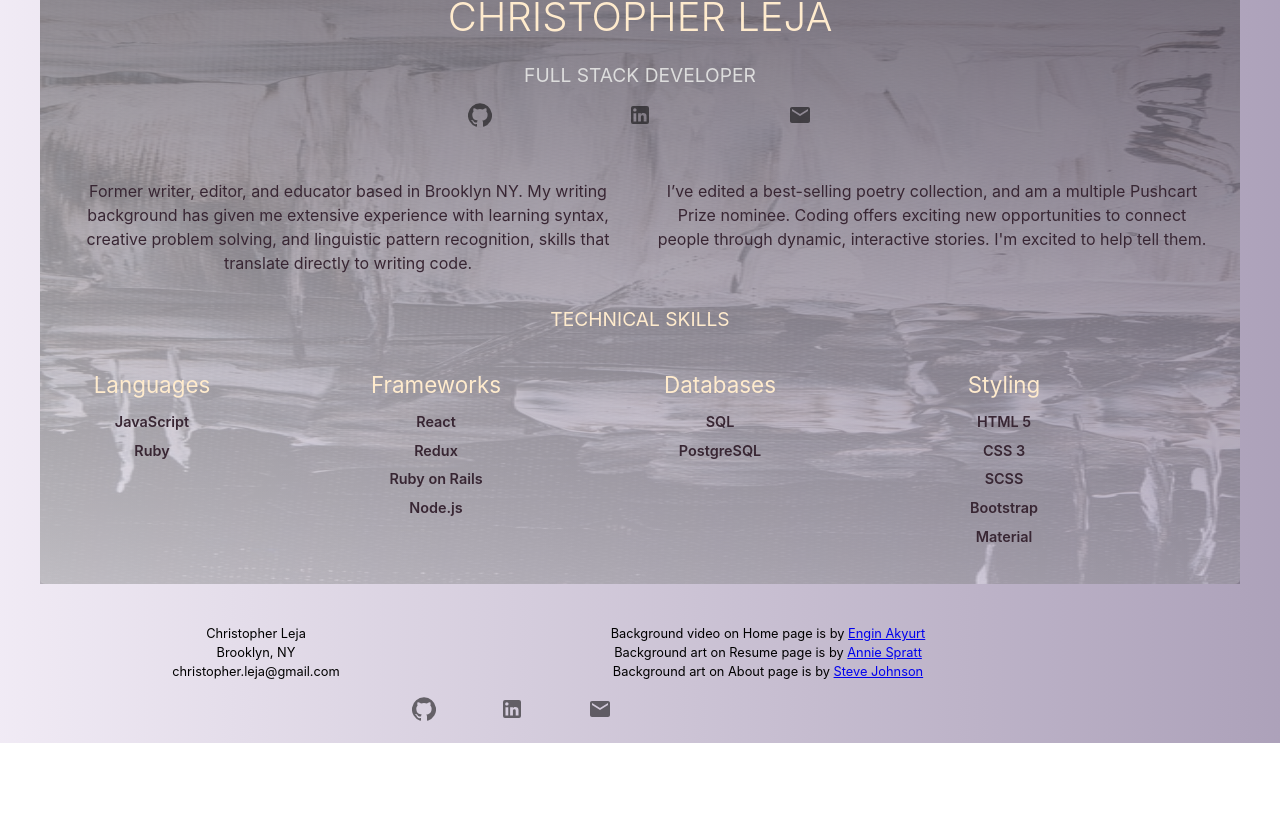
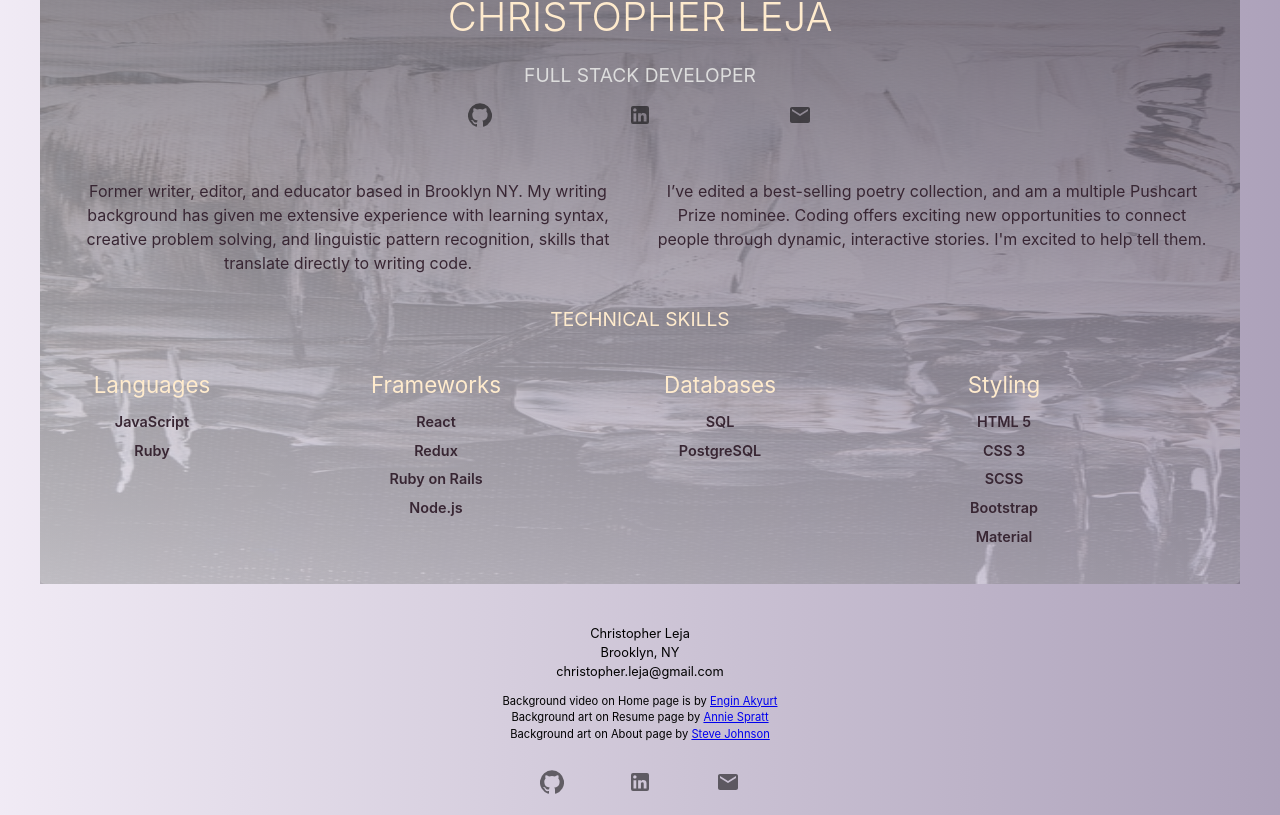
Before and after one commit to christopherleja/portfolio, a React (Create React App) app: page / in a window 1280 px wide. Shown: the part 3651-4466 px from the top of the page. Before the commit the page ends 4394 px from the top, so only its background shows below. Built offline with nearby package versions, Linux system fonts and the light colour scheme.

Commit message:
minor layout tweaks, copy edits to resume

```diff
--- a/src/components/Footer.js
+++ b/src/components/Footer.js
@@ -11,8 +11,8 @@ const Footer = () => {
         </div>
         <div className="footer__credit">
           <p> Background video on Home page is by <a className="footer__credit-link" href="https://www.pexels.com/@enginakyurt?utm_content=attributionCopyText&utm_medium=referral&utm_source=pexels" target="_blank" rel="noopener noreferrer">Engin Akyurt</a></p>
-          <p> Background art on Resume page is by <a className="footer__credit-link" href="https://unsplash.com/@anniespratt?utm_source=unsplash&utm_medium=referral&utm_content=creditCopyText" target="_blank" rel="noopener noreferrer">Annie Spratt</a></p>
-          <p> Background art on About page is by <a className="footer__credit-link" href="https://unsplash.com/@steve_j?utm_source=unsplash&utm_medium=referral&utm_content=creditCopyText" target="_blank" rel="noopener noreferrer">Steve Johnson</a></p>
+          <p> Background art on Resume page by <a className="footer__credit-link" href="https://unsplash.com/@anniespratt?utm_source=unsplash&utm_medium=referral&utm_content=creditCopyText" target="_blank" rel="noopener noreferrer">Annie Spratt</a></p>
+          <p> Background art on About page by <a className="footer__credit-link" href="https://unsplash.com/@steve_j?utm_source=unsplash&utm_medium=referral&utm_content=creditCopyText" target="_blank" rel="noopener noreferrer">Steve Johnson</a></p>
         </div>
         <div className="footer__links">
           <Subheading />
--- a/src/components/Resume.js
+++ b/src/components/Resume.js
@@ -2,7 +2,7 @@ import React from 'react'
 import { makeStyles } from '@material-ui/core/styles'
 import { Typography, Box } from '@material-ui/core'
 import abstract from "../sass/img/abstract-medium.jpg";
-import resume from "../sass/img/Resume_Christopher_Leja.pdf";
+import resume from "../sass/img/resume_christopher_leja.pdf";
 
 const styles = makeStyles(theme => ({
   mainContainer: {
--- a/src/sass/components/_footer.scss
+++ b/src/sass/components/_footer.scss
@@ -1,8 +1,9 @@
 .footer {
   display: grid;
-  grid-template-columns: repeat(2, 1fr);
-  grid-template-rows: 1fr min-content;
-  width: 80%;
+  grid-template-columns: 1fr;
+  grid-template-rows: 1fr repeat(2, min-content);
+  width: 100%;
+  gap: .7rem;
   font-size: .8rem;
   line-height: 1.5;
   text-align: center;
@@ -12,4 +13,8 @@
     justify-items: center;
     margin: auto;
   }
+
+  &__credit{
+    font-size: .7rem;
+  }
 }
```
Also changed, not shown: 1 other file (tests, documents, lock files or other folders).
